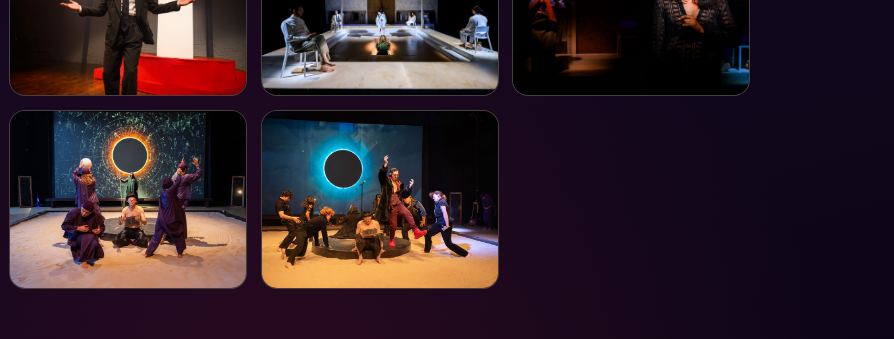
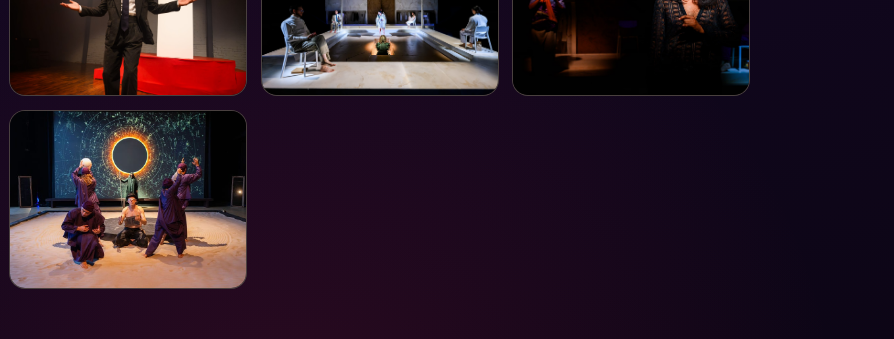
Before and after one commit to mycardona/portfolio, an Eleventy site: page src/content/projects/production-photo-gallery.md in a window 1280 px wide. Shown: the part 969-1308 px from the top of the page, 386-1280 px from the left. Built offline with nearby package versions, Linux system fonts and the light colour scheme; Eleventy itself is replaced by a stand-in of ours; files that its build step writes are made by us from their sources; files whose address does not match are found by name.

Commit message:
Update Project “production-photo-gallery”

```diff
--- a/src/content/projects/production-photo-gallery.md
+++ b/src/content/projects/production-photo-gallery.md
@@ -21,6 +21,5 @@ gallery:
   - /uploads/Angels_In_America_Part_2_2024_0379.jpg
   - /uploads/Ghost_Quartet_2024_008.jpg
   - /uploads/King_Lear_2026_001.jpg
-  - /uploads/King_Lear_2026_371.jpg
 ---
 Photos by Ben Krantz Studios
```
